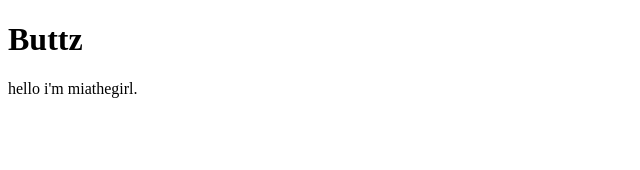
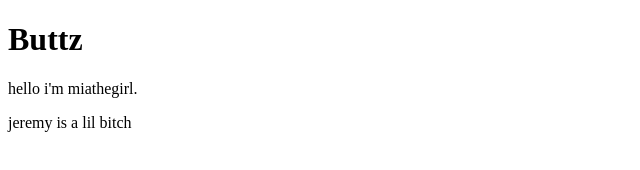
Before and after one commit to miathegurl/buttz, a plain HTML site: page index.html in a window 1280 px wide. Shown: the whole page, without its empty margins (0-640 px from the left). Drawn offline with Linux system fonts and the light colour scheme.

Commit message:
added paragraph about jer

```diff
--- a/index.html
+++ b/index.html
@@ -8,5 +8,8 @@
       <p>
         hello i'm miathegirl.
       </p>
+      <p>
+        jeremy is a lil bitch
+      </p>
   </body>
 </html>
```
